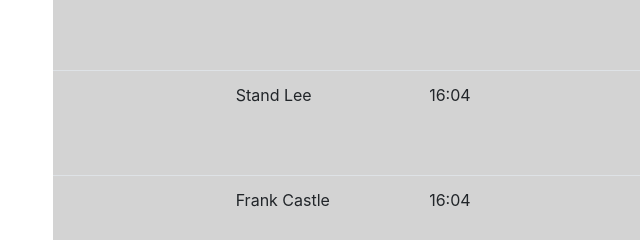
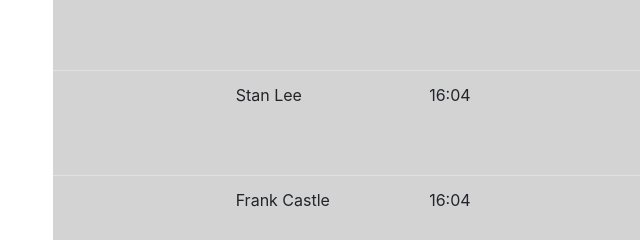
Before and after one commit to utep-practicum2019/CIT, a plain HTML site: page cit_server_GUI/connectionMan.html in a window 1280 px wide. Shown: the part 275-515 px from the top of the page, 32-672 px from the left. Drawn offline with nearby package versions, Linux system fonts and the light colour scheme.

Commit message:
Update connectionMan.html

```diff
--- a/cit_server_GUI/connectionMan.html
+++ b/cit_server_GUI/connectionMan.html
@@ -66,7 +66,7 @@
                     </tr>
                     <tr>
                         <td>       </td>
-                        <td>Stand Lee</td>
+                        <td>Stan Lee</td>
                         <td>16:04</td>
                         <td>100 Mbit/s</td>
                         <td>8.8.8.8</td>
```
